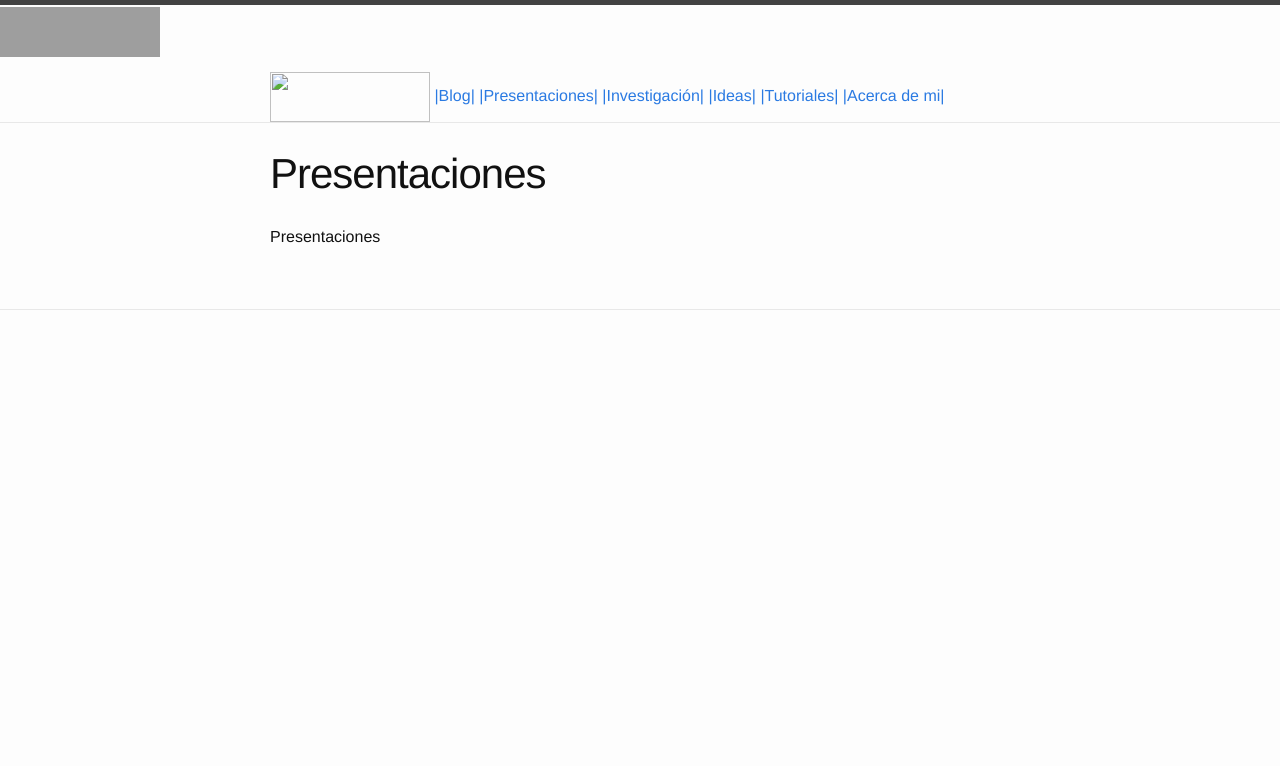
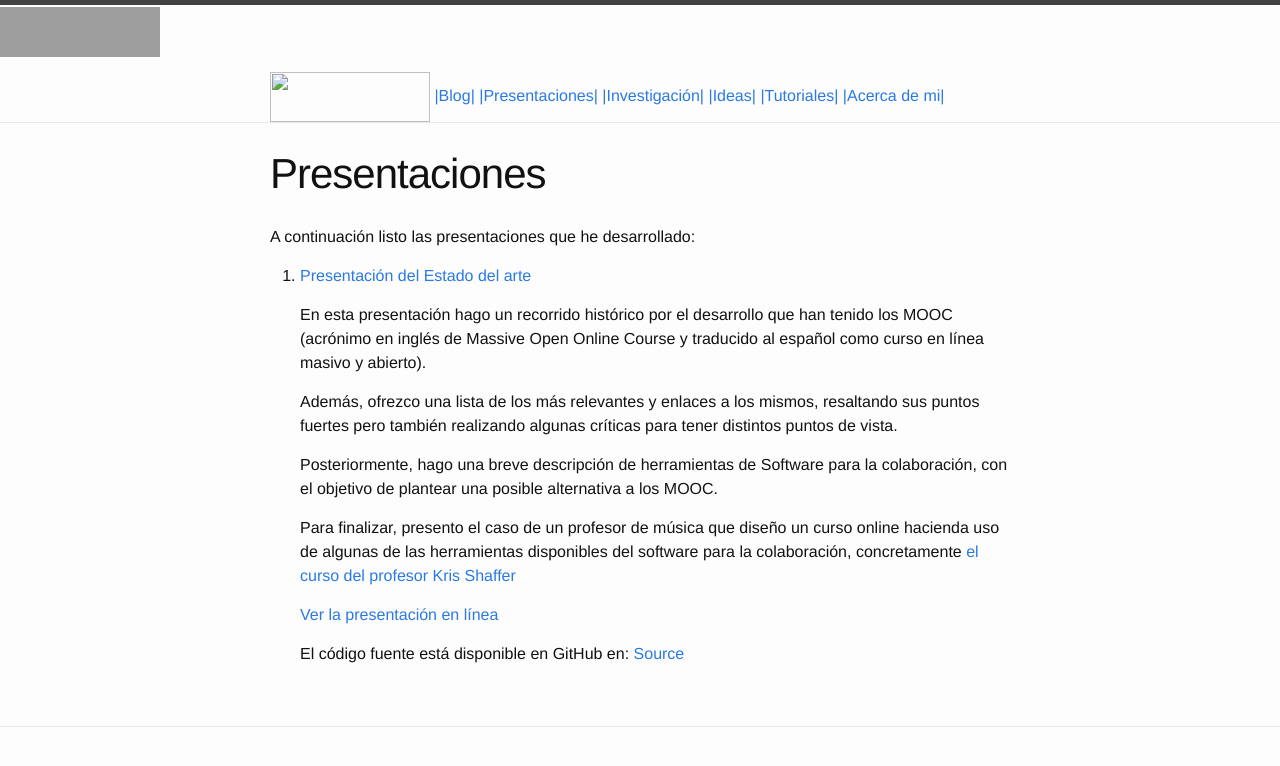
Before and after one commit to franchescomora/myblog, a Jekyll site: the page built from presentaciones/presentaciones.md, in a window 1280 px wide. Shown: the top 766 px of the page. Built offline with Jekyll 4.4.1, drawn with Linux system fonts in a browser that asks for light colours; grey boxes are pictures that could not be loaded.

Commit message:
Colgando la presentación de los MOOC

```diff
--- a/presentaciones/presentaciones.md
+++ b/presentaciones/presentaciones.md
@@ -3,4 +3,19 @@ layout: page
 title: Presentaciones
 ---
 
-Presentaciones
+A continuación listo las presentaciones que he desarrollado:
+
+1. [Presentación del Estado del arte](http://franchescomora.github.io/presentacion-estado-del-arte/#/themes)
+
+   En esta presentación hago un recorrido histórico por el desarrollo que han tenido los MOOC (acrónimo en inglés de Massive Open Online Course y traducido al español como curso en línea masivo y abierto).
+
+   Además, ofrezco una lista de los más relevantes y enlaces a los mismos, resaltando sus puntos fuertes pero también realizando algunas críticas para tener distintos puntos de vista.
+
+   Posteriormente, hago una breve descripción de herramientas de Software para la colaboración, con el objetivo de plantear una posible alternativa a los MOOC.
+
+   Para finalizar, presento el caso de un profesor de música que diseño un curso online hacienda uso de algunas de las herramientas disponibles del software para la colaboración, concretamente [el curso del               profesor  Kris Shaffer](http://kris.shaffermusic.com/musicianshipResources/)
+
+   [Ver la presentación en línea](http://franchescomora.github.io/presentacion-estado-del-arte/#/themes)
+
+
+   El código fuente está disponible en GitHub en: [Source](https://github.com/franchescomora/presentacion-estado-del-arte)
```
Also changed, not shown: 1 other file.
